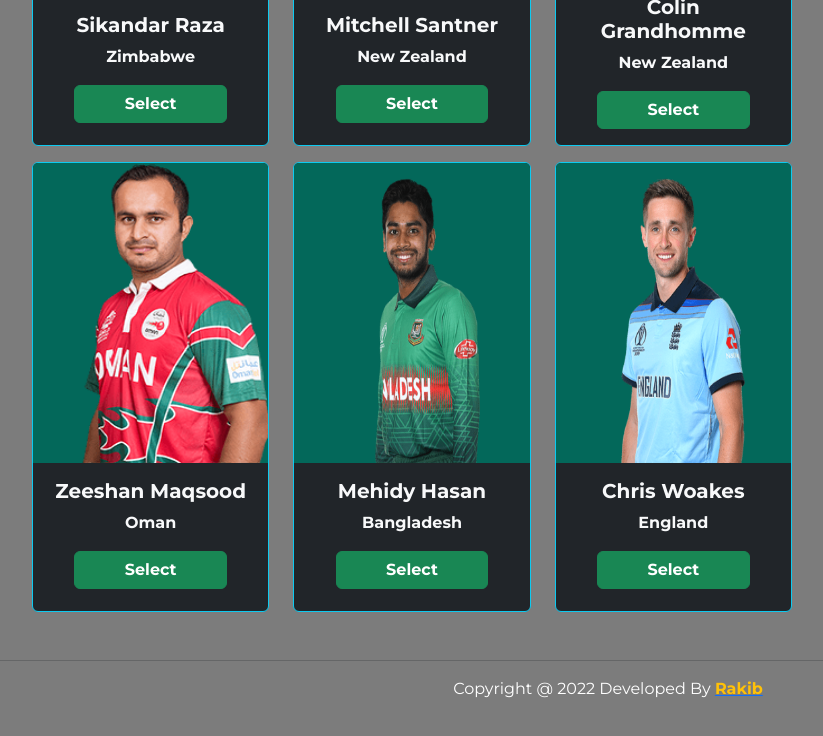
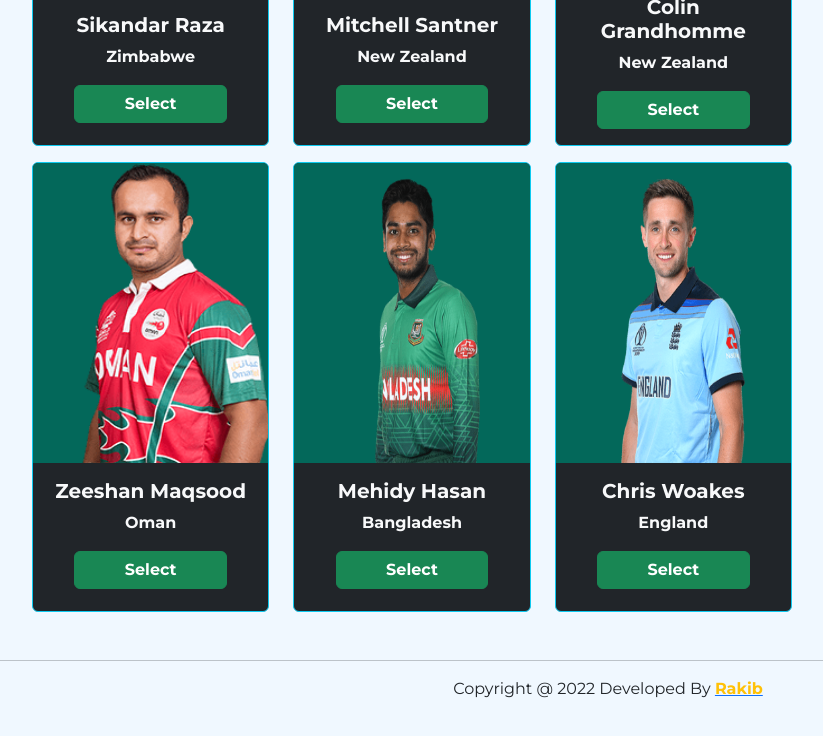
Before and after one commit to Rakib01754/best-five, a plain HTML site: page index.html in a window 1280 px wide. Shown: the part 1218-1954 px from the top of the page, without its empty margins (32-855 px from the left). Drawn offline with nearby package versions, Linux system fonts and the light colour scheme.

Commit message:
little bit update

```diff
--- a/index.html
+++ b/index.html
@@ -200,7 +200,7 @@
     <!-- Main Area End  -->
 
     <!-- Footer Start  -->
-    <footer class="my-5 text-center text-white">
+    <footer class="my-5 text-center text-dark">
         <hr class="border-dark">
         <p>Copyright @ 2022 Developed By <a href="https://www.facebook.com/rakib.3302/"><span
                     class="text-warning fw-bold">Rakib</span></a></p>
--- a/style.css
+++ b/style.css
@@ -7,7 +7,7 @@
 
 body {
     font-family: 'Montserrat', sans-serif;
-    background-color: rgb(124, 124, 124);
+    background-color: aliceblue;
 }
 
 header {
```
